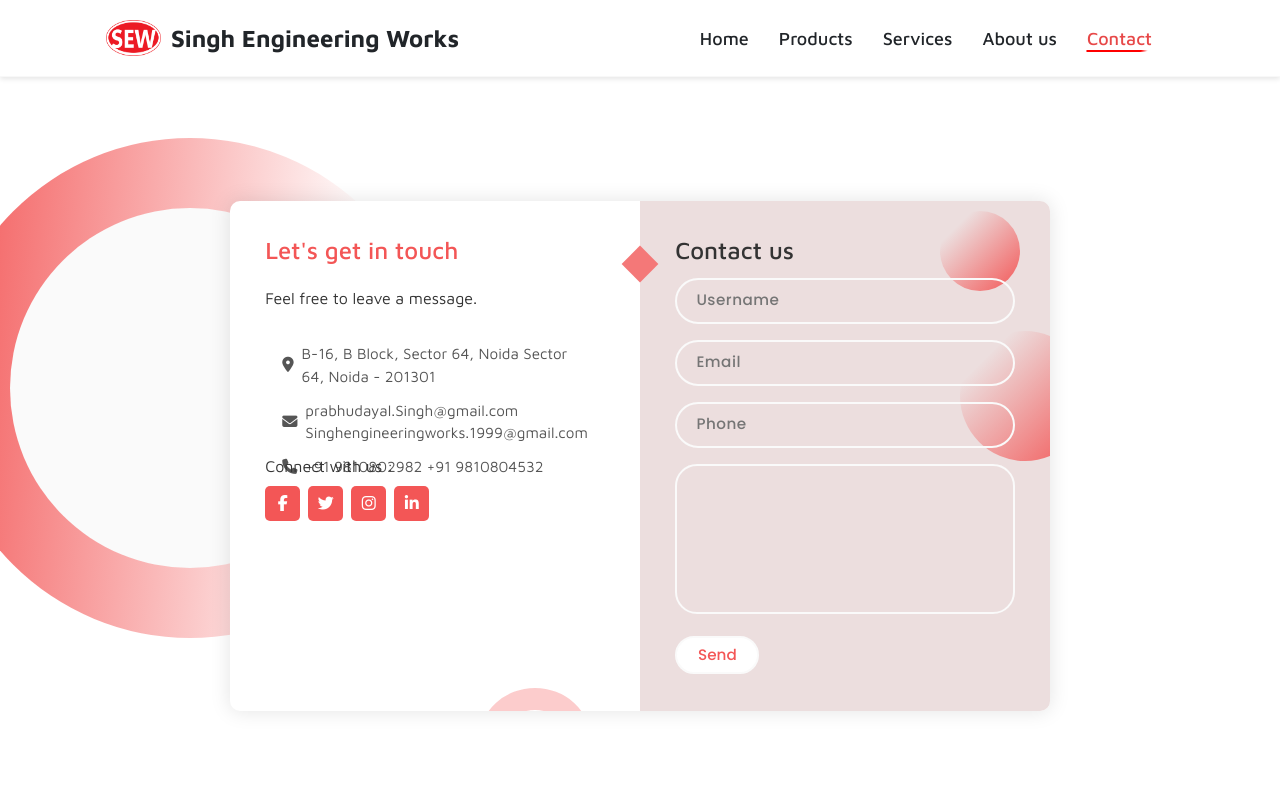
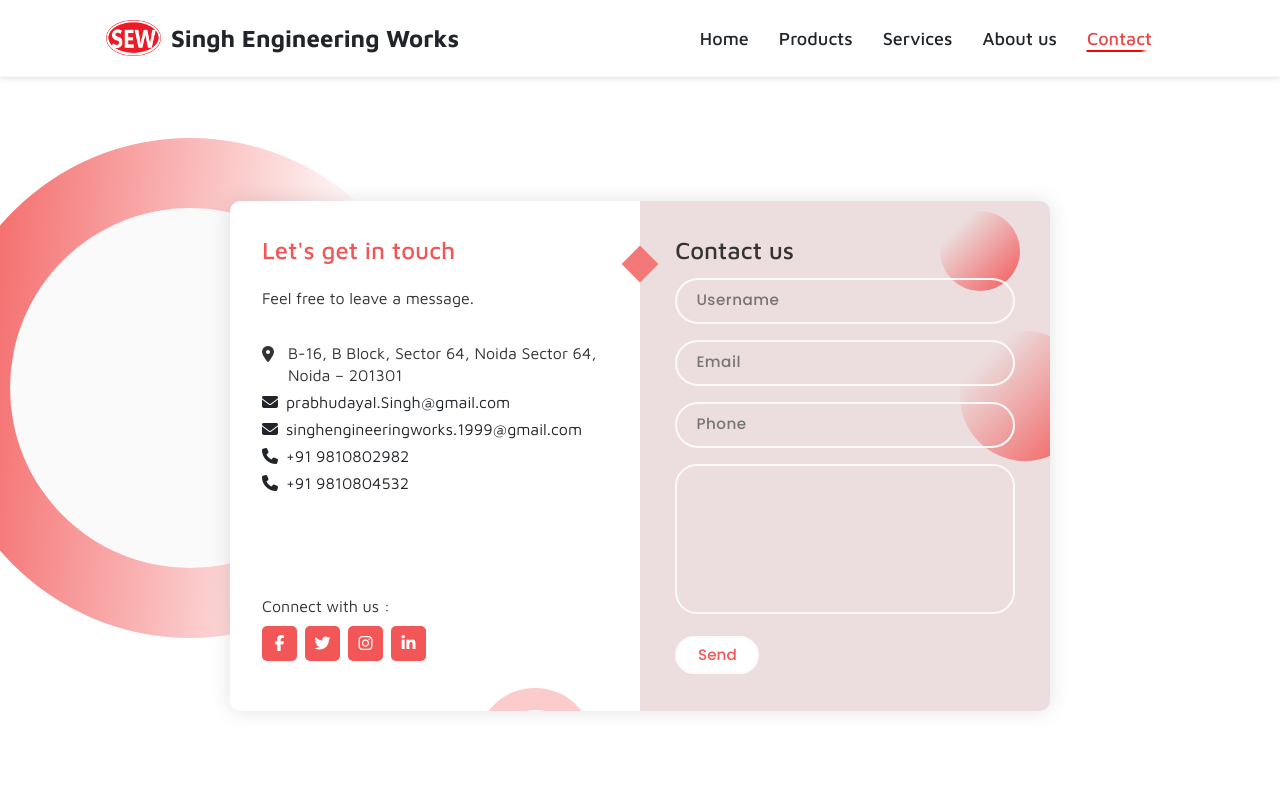
Before and after one commit to dayalneeraj1602/singh-Singh-works, a React (Create React App) app: page /contact in a window 1280 px wide. Shown: the top 800 px of the page. Built offline with nearby package versions, Linux system fonts and the light colour scheme; no server answers.

Commit message:
refactor: enhance layout and styling of Contact page and update Navbar styles

```diff
--- a/src/pages/Contact.js
+++ b/src/pages/Contact.js
@@ -61,27 +61,45 @@ const Contact = () => {
 
         <div className="form">
           <div className="contact-info">
+            <div className="top">
               <h3 className="title">Let's get in touch</h3>
               <p className="text">Feel free to leave a message.</p>
+            </div>
 
-            <div className="info">
+            <div className="bottom">
+              <div className="info-contact">
                 <div className="information">
                   <i className="fa-solid fa-location-dot me-2"></i>
-                <p>B-16, B Block, Sector 64, Noida Sector 64, Noida - 201301</p>
+                  <span className="info-text">
+                    B-16, B Block, Sector 64, Noida Sector 64, Noida – 201301
+                  </span>
                 </div>
-              <div className="information">
-                <i className="fa-solid fa-envelope me-2"></i>{" "}
-                <p>
+                <div className="information-email">
+                  <span className="info-email">
+                    <i className="fa-solid fa-envelope me-2"></i>
+                    <a href="mailto:prabhudayal.Singh@gmail.com">
                       prabhudayal.Singh@gmail.com
-                  Singhengineeringworks.1999@gmail.com
-                </p>
+                    </a>
+                  </span>
+
+                  <span className="info-email">
+                    <i className="fa-solid fa-envelope me-2"></i>
+                    <a href="mailto:singhengineeringworks.1999@gmail.com">
+                      singhengineeringworks.1999@gmail.com
+                    </a>
+                  </span>
                 </div>
-              <div className="information">
+                <div className="information-phone">
+                  <div className="info-phone">
                     <i className="fa-solid fa-phone me-2"></i>
-                <p>+91 9810802982 +91 9810804532</p>
+                    <a href="tel:+919810802982">+91 9810802982</a>
+                  </div>
+                  <div className="info-phone">
+                    <i className="fa-solid fa-phone me-2"></i>
+                    <a href="tel:+919810804532">+91 9810804532</a>
                   </div>
                 </div>
-
+              </div>
               <div className="social-media">
                 <p>Connect with us :</p>
                 <div className="social-icons">
@@ -97,6 +115,7 @@ const Contact = () => {
                   <a href="#">
                     <i className="fab fa-linkedin-in"></i>
                   </a>
+                </div>
               </div>
             </div>
           </div>
--- a/src/styles/Contact.css
+++ b/src/styles/Contact.css
@@ -199,10 +199,19 @@ textarea.input {
 }
 
 .contact-info {
-  padding: 2.3rem 2.2rem;
+  display: flex;
+  flex-direction: column;
+
+  padding: 2.3rem 2rem;
   position: relative;
 }
 
+.contact-info .bottom{
+  display: flex;
+  flex-direction: column;
+  justify-content: space-between;
+  row-gap: 2rem;
+}
 .contact-info .title {
   color: #f35656;
 }
@@ -216,10 +225,55 @@ p {
 }
 .information {
   display: flex;
-  color: #555;
-  margin: 0.7rem 0;
+  align-items: flex-start;
+  gap: 10px;
+}
+.information-email{
+
+
+}
+.information-email .info-email {
+  display: flex;
   align-items: center;
-  font-size: 0.95rem;
+  margin: 3px 0;
+
+}
+.information-phone .info-phone {
+  display: flex;
+  align-items: center;
+  margin: 3px 0;
+
+}
+
+.information i {
+  flex-shrink: 0;
+  margin-top: 4px ;
+  color: #333;
+  margin-right: 4px !important;
+
+}
+
+.info-text {
+  display: block;
+  line-height: 1.4;
+  word-break: break-word;
+  color: #333;
+  font-size: medium;
+  white-space: normal;
+}
+
+/* MOBILE FIX */
+@media (max-width: 480px) {
+  .information {
+    font-size: 0.85rem;
+  }
+
+  .info-text {
+    line-height: 1.35;
+  }
+  .container-contact{
+    padding: 1rem;
+  }
 }
 
 .icon {
@@ -228,6 +282,7 @@ p {
 }
 
 .social-media {
+margin-top: 2rem;
   padding: 2rem 0 0 0;
 }
 
--- a/src/styles/Navbar.css
+++ b/src/styles/Navbar.css
@@ -105,7 +105,7 @@
 .hamburger span {
   width: 20px;
   height: 2px;
-  background-color: currentColor;
+  background-color: #7a7a7a;
   margin: 2px 0;
   transition: 0.3s;
   /* color: gray; */
```
Lines whose indentation alone changed are shown as unchanged.
